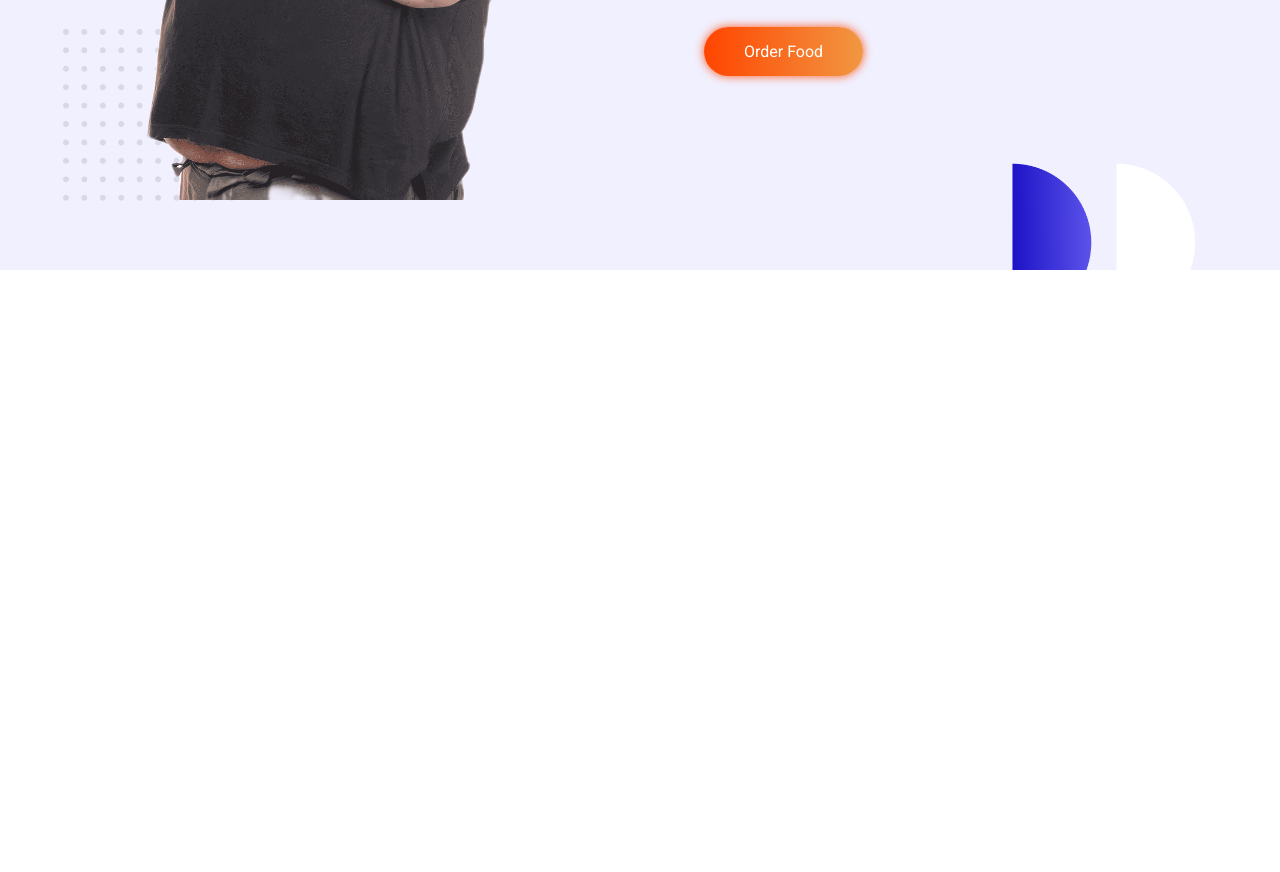
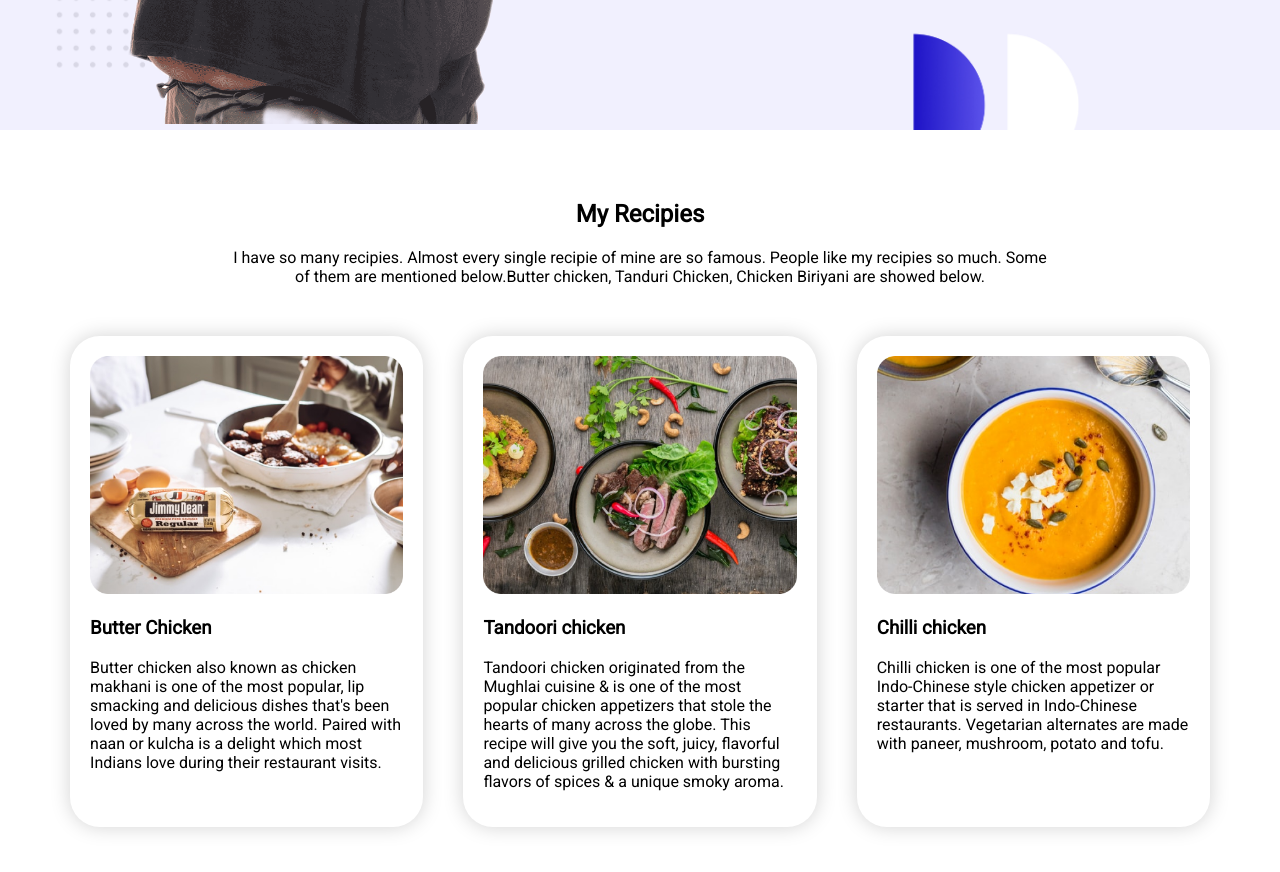
Before and after one commit to mdshakil32/food-diet, a plain HTML site: page index.html in a window 1280 px wide. Shown: the part 1160-2032 px from the top of the page. Before the commit the page ends 1430 px from the top, so only its background shows below. Drawn offline with Linux system fonts and the light colour scheme.

Commit message:
my-recipie added

```diff
--- a/index.html
+++ b/index.html
@@ -29,7 +29,7 @@
             <img src="images/male/man5.png" alt="">
         </div>
         <div class="div-half">
-            <h3>About Me</h3>
+            <h2>About Me</h2>
             <p>Hi, I am<span class="orange-color"> Md Shakil Chowdhury</span>. <br> Having worked for 13 years in the nutrition industry, I am a recognised authority in the fields of weight loss and body metabolism. <br>
 
             I am a consultant to several multi-national companies and has helped tens of thousands of people lose weight and get healthy. Our head dietitian at Diet Specialist and founding director <br>
@@ -38,5 +38,32 @@
             <a href="index.html" class="button">Order Food</a>
         </div>
     </section>
+
+
+    <section class="my-recipie">
+        <div class="recipie-head">
+            <h2>My Recipies</h2>
+            <p>I have so many recipies. Almost every single recipie of mine are so famous. People like my recipies so  much. Some of them are mentioned below.Butter chicken, Tanduri Chicken, Chicken Biriyani are showed below.</p>
+        </div>
+        <div class="flexible-container">
+            <div class="recipie-item">
+                <img src="images/food/Project Cover.jpg" alt="food food">
+                <h3>Butter Chicken</h3>
+                <p> Butter chicken also known as chicken makhani is one of the most popular, lip smacking and delicious dishes that's been loved by many across the world. Paired with naan or kulcha is a delight which most Indians love during their restaurant visits.</p>
+            </div>
+
+            <div class="recipie-item">
+                <img src="images/food/Project Cover1.jpg" alt="food food">
+                <h3>Tandoori chicken</h3>
+                <p>Tandoori chicken originated from the Mughlai cuisine & is one of the most popular chicken appetizers that stole the hearts of many across the globe. This recipe will give you the soft, juicy, flavorful and delicious grilled chicken with bursting flavors of spices & a unique smoky aroma.</p>
+            </div>
+
+            <div class="recipie-item">
+                <img src="images/food/Project Cover.png" alt="food food">
+                <h3>Chilli chicken</h3>
+                <p>Chilli chicken is one of the most popular Indo-Chinese style chicken appetizer or starter that is served in Indo-Chinese restaurants. Vegetarian alternates are made with paneer, mushroom, potato and tofu.</p>
+            </div>
+        </div>
+    </section>
 </body>
 </html>
--- a/style.css
+++ b/style.css
@@ -10,8 +10,8 @@ body {
   display: flex;
 }
 .div-half {
-  width: 40%;
-  margin: 5%;
+  width: 44%;
+  margin: 0 3%;
 }
 .div-half h1 {
   font-size: 40px;
@@ -53,3 +53,26 @@ body {
   height: 99%;
   width: 90%;
 }
+
+.my-recipie {
+  padding: 50px;
+}
+.flexible-container {
+  display: flex;
+}
+.recipie-head {
+  text-align: center;
+  width: 70%;
+  margin: 0 auto;
+  margin-bottom: 50px;
+}
+.recipie-item {
+  width: 30%;
+  margin: 0 1.7%;
+  box-shadow: 0 0 20px rgba(0, 0, 0, 0.178);
+  border-radius: 30px;
+  padding: 20px;
+}
+.recipie-item img {
+  width: 100%;
+}
```
